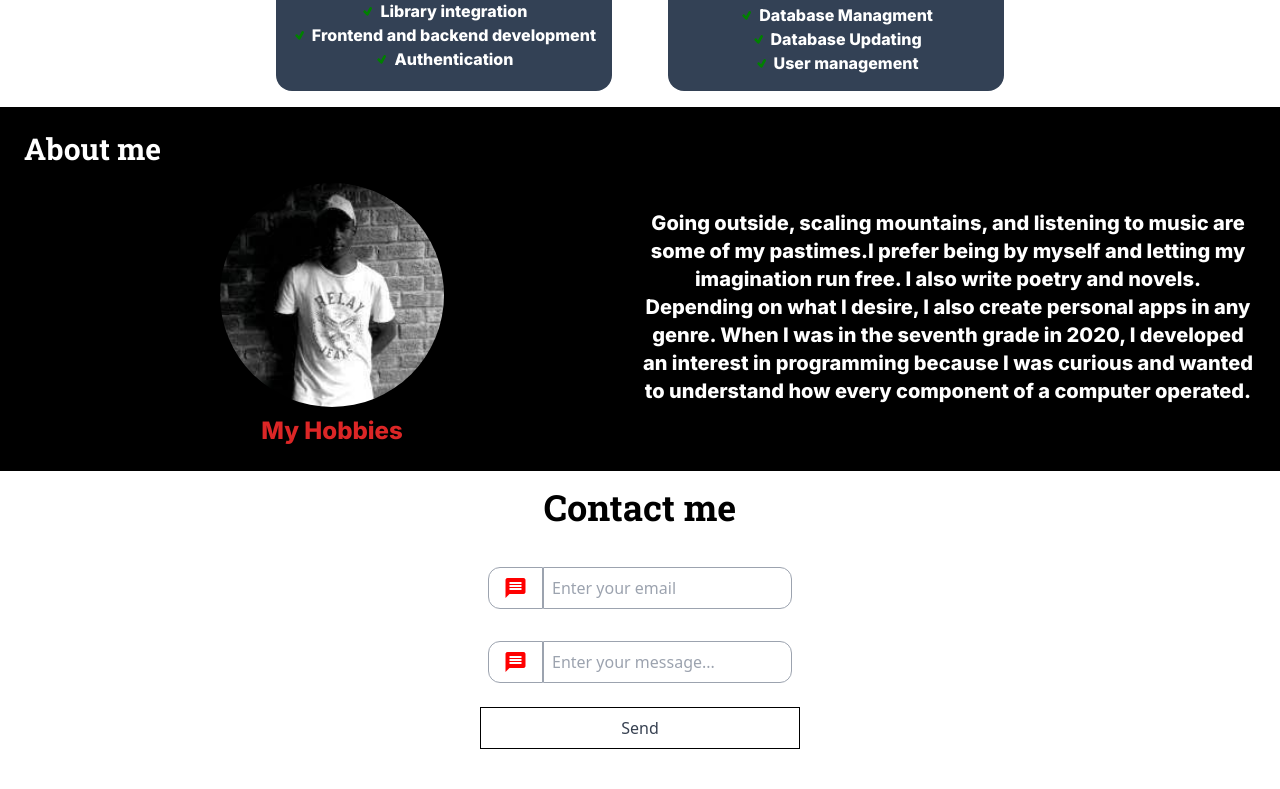
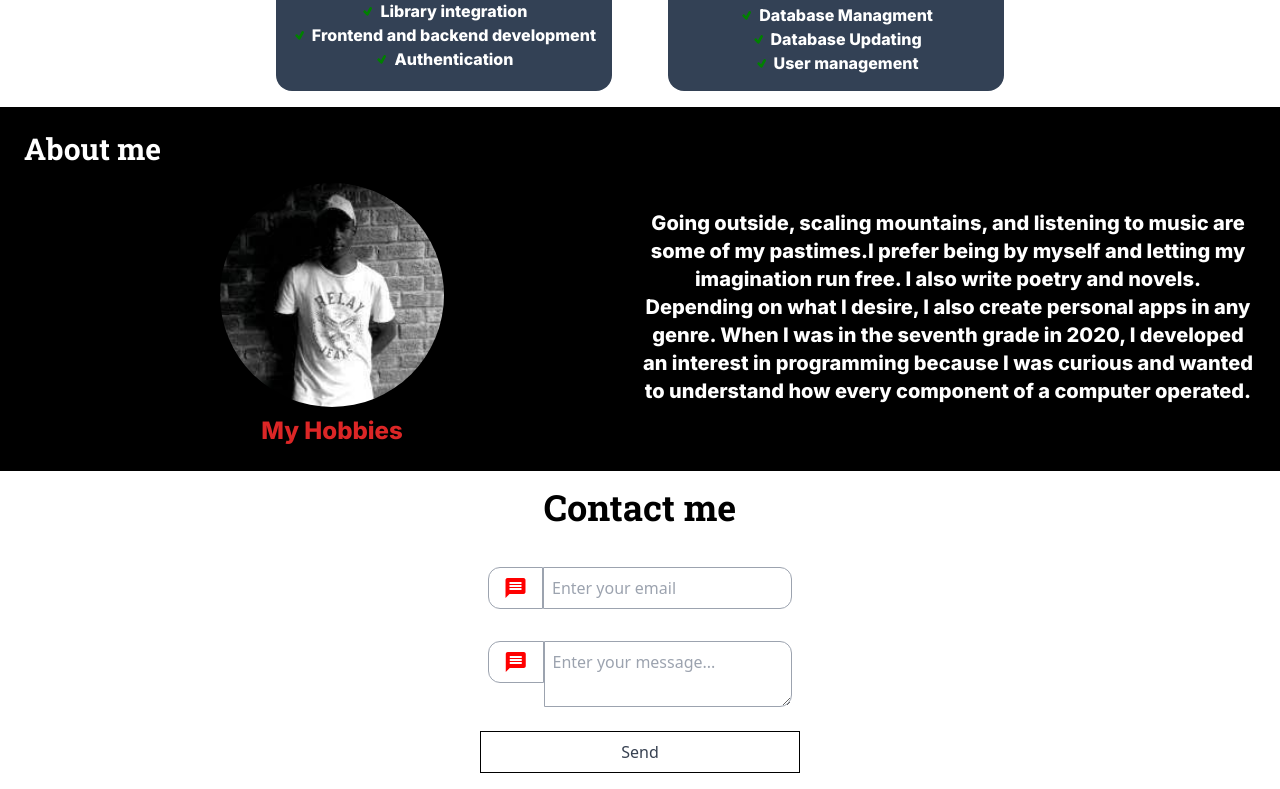
Before and after one commit to codewithkin/myportfolio, a React (Vite) app: page / in a window 1280 px wide. Shown: the part 1207-1996 px from the top of the page. Before the commit the page ends 1972 px from the top, so only its background shows below. Built offline with nearby package versions, Linux system fonts and the light colour scheme.

Commit message:
Update Home.jsx

```diff
--- a/src/pages/Home.jsx
+++ b/src/pages/Home.jsx
@@ -119,7 +119,7 @@ const Home = () => {
 
                     <article className=" p-2 w-[20rem] flex ">
                     <MdMessage size='42' fill='red' className="border-r-none p-2 border border-gray-400 rounded-tl-xl w-[4.2rem] rounded-bl-xl"/>
-                        <input type="text"
+                        <textarea
                         placeholder="Enter your message..."
                         onChange={(e) => setMessage(e.target.value)}
                         value={ message }
```
